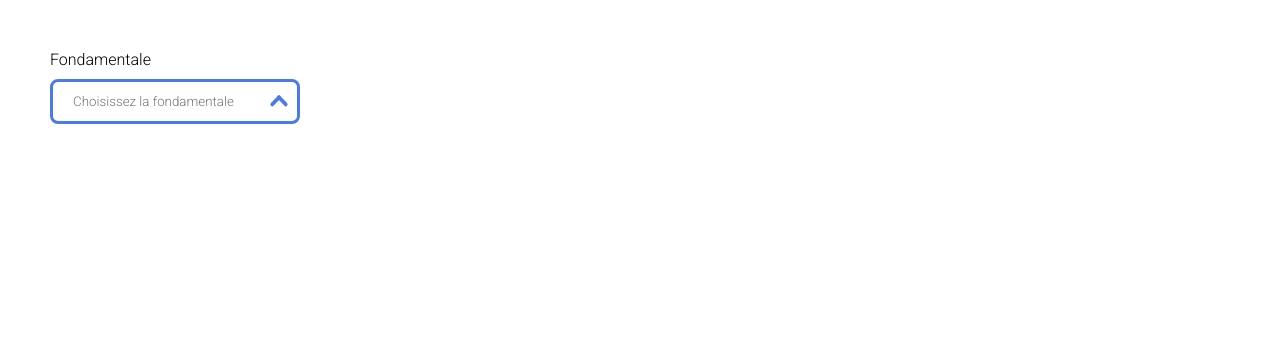
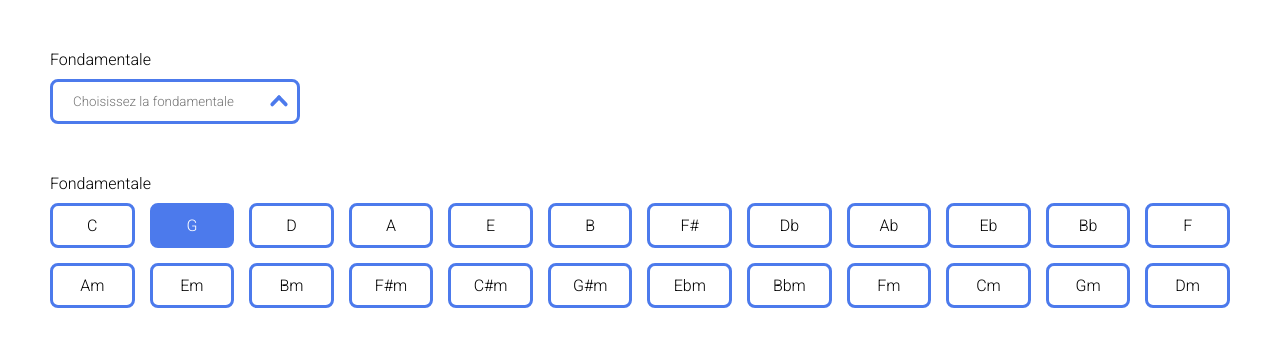
Before and after one commit to VoidSplit/Progrechord, a plain HTML site: page src/html/index.html in a window 1280 px wide. Drawn offline with Linux system fonts and the light colour scheme.

Commit message:
making selectable list component

```diff
--- a/src/css/style.css
+++ b/src/css/style.css
@@ -48,6 +48,8 @@ body {
     transform: rotateZ(180deg);
 }
 .dropdown ul {
+    z-index: 2;
+
     width: 100%;
     top: calc(100% + 5px);
     position: absolute;
@@ -82,3 +84,36 @@ body {
 .dropdown ul li:hover {
     background-color: #DEE9FC;
 }
+
+ul.list {
+    position: relative;
+    margin-top: 50px;
+    display: flex;
+    flex-direction: column;
+    gap: 10px
+}
+ul.list .inner {
+    display: flex;
+    flex-direction: column;
+    gap: 15px;
+}
+ul.list .inner .line {
+    display: flex;
+    flex-direction: row;
+    gap: 15px;
+}
+ul.list .inner li {
+    display: flex;
+    align-items: center;
+    justify-content: center;
+    list-style-type: none;
+    height: 45px;
+    width: 100px;
+    background-color: #fff;
+    border-radius: 8px;
+    border: 3px solid #4C7AEC;
+}
+ul.list .inner li.active {
+    background-color: #4C7AEC;
+    color: #fff;
+}
--- a/src/html/index.html
+++ b/src/html/index.html
@@ -16,6 +16,7 @@
         </div>
         <ul>
             <div class="inner">
+                <li>C</li>
                 <li>G</li>
                 <li>D</li>
                 <li>A</li>
@@ -43,6 +44,41 @@
             </div>
         </ul>
     </div>
+
+    <ul class="list">
+        <div class="label">Fondamentale</div>
+        <div class="inner">
+            <div class="line">
+                <li>C</li>
+                <li class="active">G</li>
+                <li>D</li>
+                <li>A</li>
+                <li>E</li>
+                <li>B</li>
+                <li>F#</li>
+                <li>Db</li>
+                <li>Ab</li>
+                <li>Eb</li>
+                <li>Bb</li>
+                <li>F</li>
+            </div>
+            <div class="line">
+                <li>Am</li>
+                <li>Em</li>
+                <li>Bm</li>
+                <li>F#m</li>
+                <li>C#m</li>
+                <li>G#m</li>
+                <li>Ebm</li>
+                <li>Bbm</li>
+                <li>Fm</li>
+                <li>Cm</li>
+                <li>Gm</li>
+                <li>Dm</li>
+            </div>
+
+        </div>
+    </ul>
     <script>
         /*Script temporaire*/
         let d = document.getElementsByClassName('dropdown')
```
